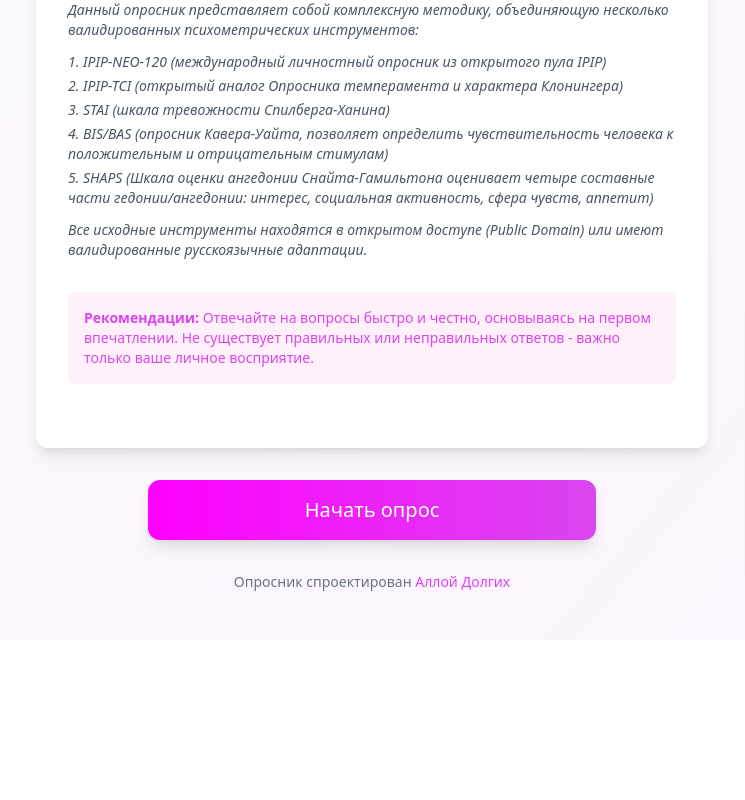
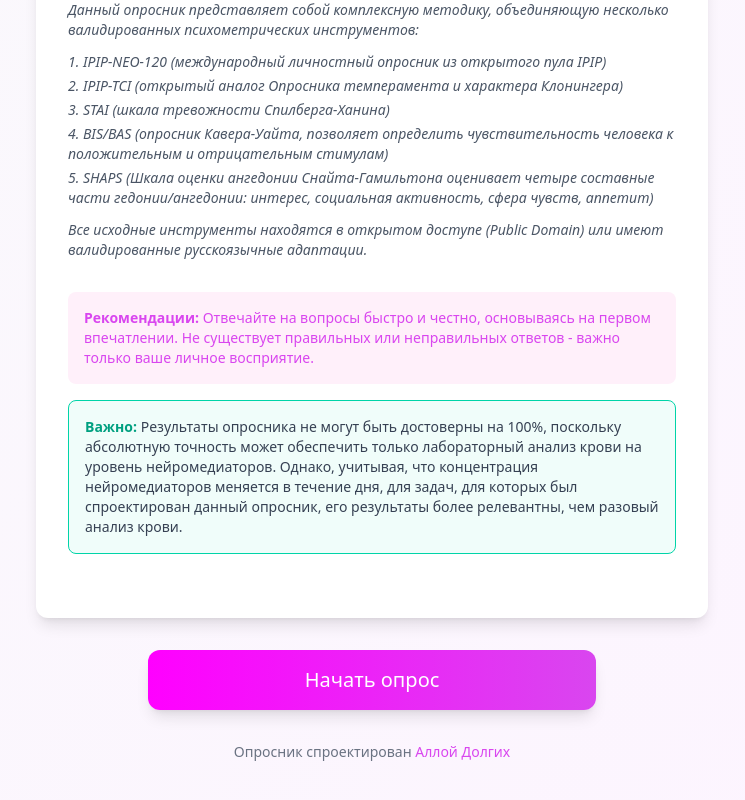
Before and after one commit to alladolgikh-create/npp-152, a React (Vite) app: page / in a window 1280 px wide. Shown: the part 888-1688 px from the top of the page, without its empty margins (268-1013 px from the left). Before the commit the page ends 1528 px from the top, so only its background shows below. Built offline with nearby package versions, Linux system fonts and the light colour scheme.

Commit message:
feat: Add disclaimer about test accuracy vs blood analysis

```diff
--- a/src/components/WelcomeScreen.jsx
+++ b/src/components/WelcomeScreen.jsx
@@ -98,11 +98,17 @@ export default function WelcomeScreen({ onStart }) {
           </p>
         </div>
 
-        <div className="rounded-lg p-4 mb-8 text-left" style={{ backgroundColor: '#fff0fa' }}>
+        <div className="rounded-lg p-4 mb-4 text-left" style={{ backgroundColor: '#fff0fa' }}>
           <p className="text-sm" style={{ color: '#d946ef' }}>
             <strong>Рекомендации:</strong> Отвечайте на вопросы быстро и честно,
             основываясь на первом впечатлении. Не существует правильных или
             неправильных ответов - важно только ваше личное восприятие.
+          </p>
+        </div>
+
+        <div className="rounded-lg p-4 mb-8 text-left border" style={{ backgroundColor: '#f0fdfa', borderColor: '#00d4a8' }}>
+          <p className="text-sm text-gray-700">
+            <strong style={{ color: '#00a080' }}>Важно:</strong> Результаты опросника не могут быть достоверны на 100%, поскольку абсолютную точность может обеспечить только лабораторный анализ крови на уровень нейромедиаторов. Однако, учитывая, что концентрация нейромедиаторов меняется в течение дня, для задач, для которых был спроектирован данный опросник, его результаты более релевантны, чем разовый анализ крови.
           </p>
         </div>
       </div>
```
